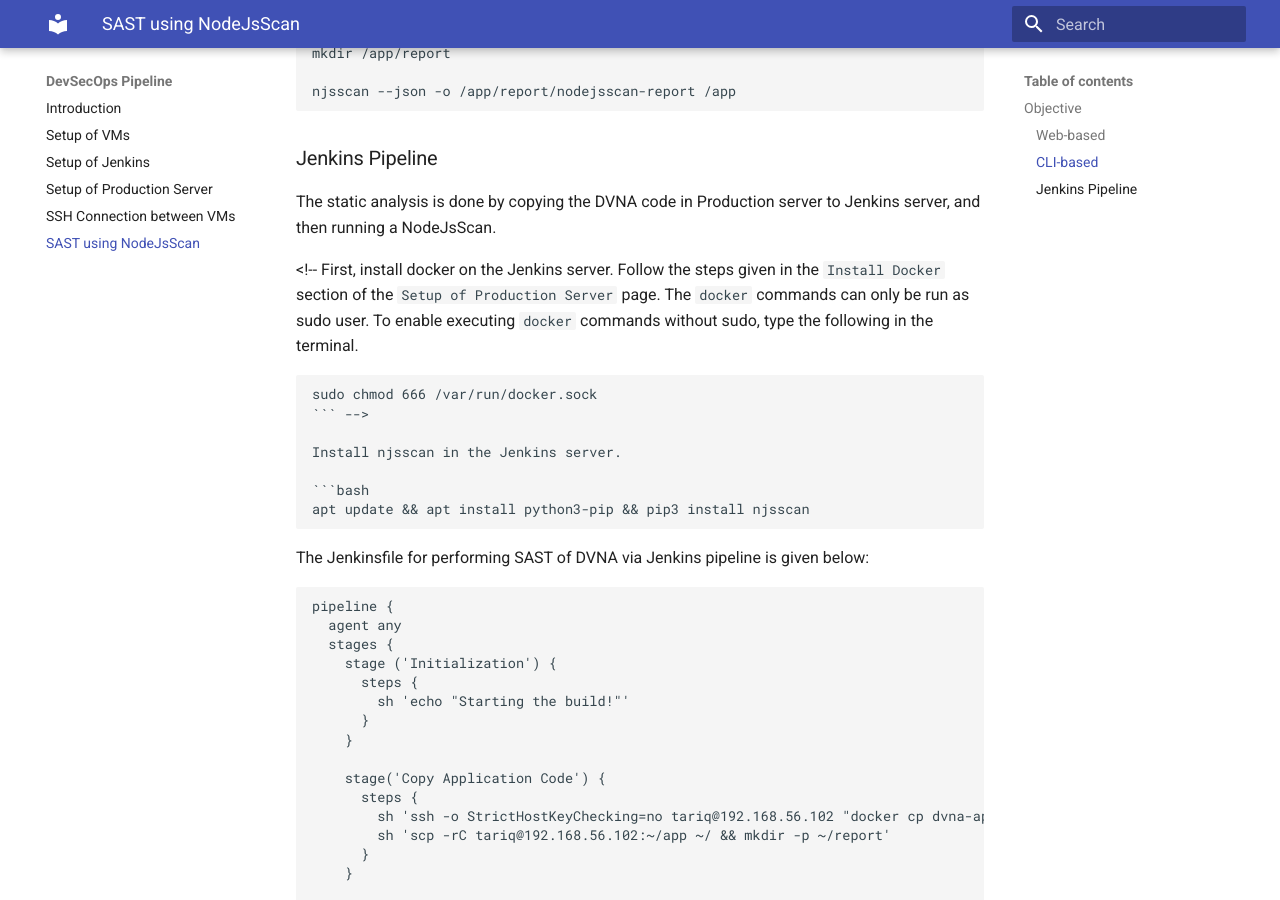
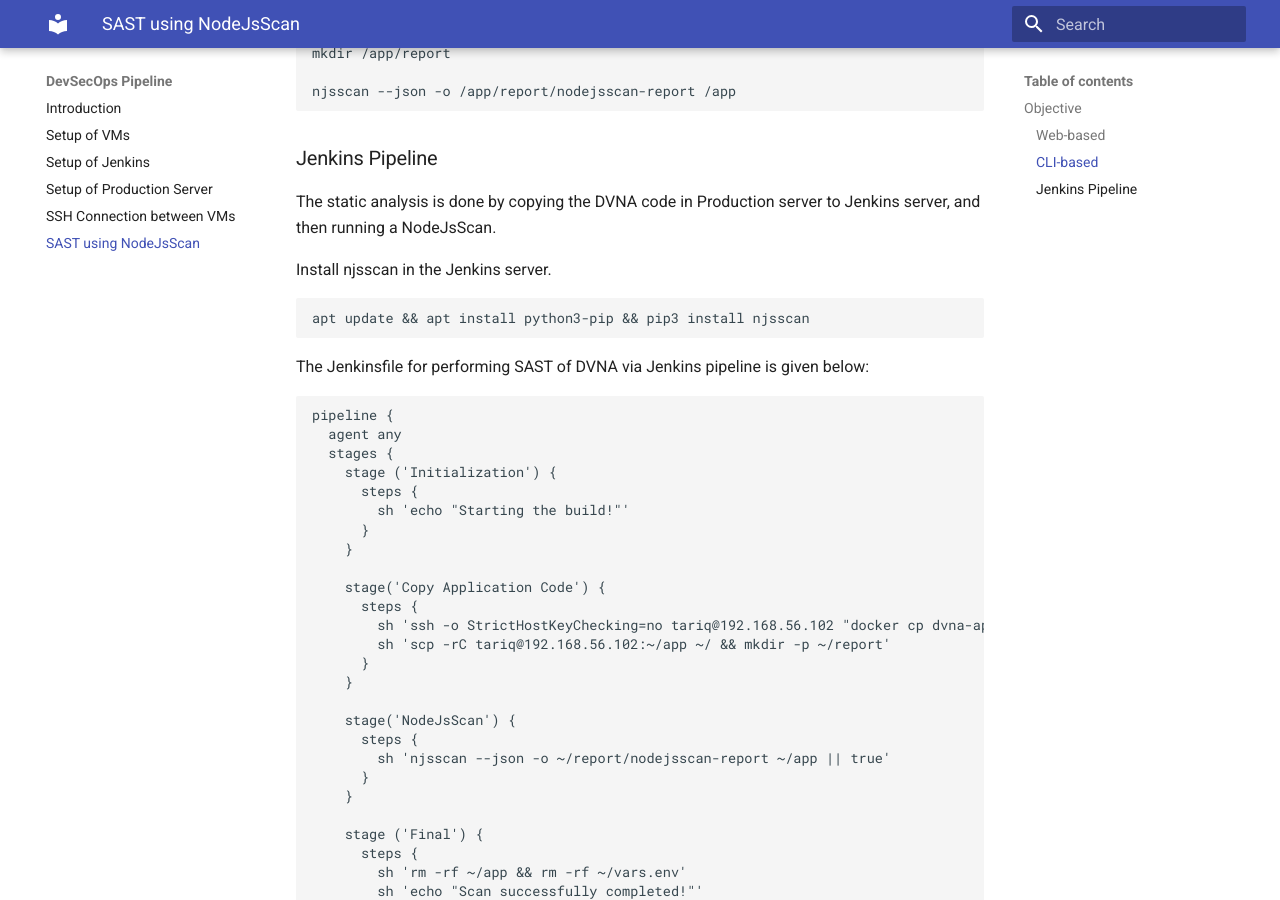
Before and after one commit to tariqahmed1912/internship-kloudle, an MkDocs documentation site: the page built from docs/nodejsscan_sast.md, in a window 1280 px wide and 900 px high, scrolled down 1249 px. Built offline with MkDocs 1.6.1 and Material for MkDocs 9.7.7, drawn with Linux system fonts in a browser that asks for light colours.

Commit message:
Commit changes

````diff
--- a/docs/nodejsscan_sast.md
+++ b/docs/nodejsscan_sast.md
@@ -62,12 +62,6 @@ njsscan --json -o /app/report/nodejsscan-report /app
 
 The static analysis is done by copying the DVNA code in Production server to Jenkins server, and then running a NodeJsScan.
 
-<!-- First, install docker on the Jenkins server. Follow the steps given in the `Install Docker` section of the `Setup of Production Server` page. The `docker` commands can only be run as sudo user. To enable executing `docker` commands without sudo, type the following in the terminal.
-
-```bash
-sudo chmod 666 /var/run/docker.sock
-``` -->
-
 Install njsscan in the Jenkins server.
 
 ```bash
````
Also changed, not shown: site/nodejsscan_sast/index.html, site/search/search_index.json, 1 other file.
